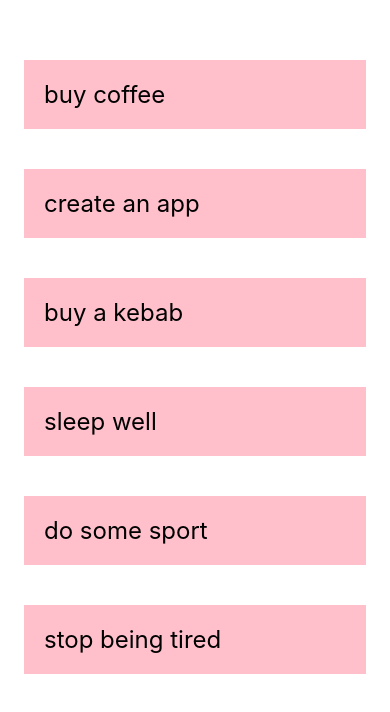
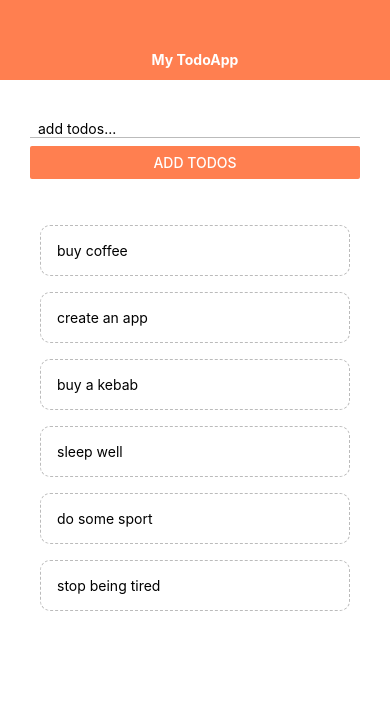
Before and after one commit to bader50/ReactNative-courses, a React Native app: screen / in a window 390 px wide. Shown: the top 712 px of the page. Built offline with nearby package versions, Linux system fonts and the light colour scheme.

Commit message:
todo App done with textInput button and todos list display working well and without fixing the FlatList ScrollView

```diff
--- a/App.js
+++ b/App.js
@@ -1,5 +1,8 @@
 import React, {useState} from 'react';
 import { StyleSheet, Text, View, ScrollView, FlatList, TouchableOpacity } from 'react-native';
+import AddTodos from './components/AddTodos';
+import Header from './components/Header';
+import TodosItem from './components/TodosItem';
 
 export default function App() {
   const [todos , setTodos] = useState([
@@ -12,22 +15,37 @@ export default function App() {
   ]);
 
   const pressHandler = (id) => {
-    setTodos((prevPeople)=> {
-      return prevPeople.filter((person)=>(person.id != id))
+    setTodos((prevTodos)=> {
+      return prevTodos.filter((todo)=>(todo.id != id))
+    })
+  }
+
+  const submitHandler = (text) => {
+    setTodos((prevTodos) => {
+      return [
+        {text: text, id: Math.random().toString()},
+        ...prevTodos
+      ];
     })
   }
 
   return (
     <View style={styles.container}>
+      {/* Header */}
+      <Header/>
+        <View style={styles.content}>
+        {/* to form */}
+        <AddTodos submitHandler ={submitHandler}/>
+          <View style={styles.list}>
             <FlatList
               keyExtractor={ (item) => item.id}
               data={todos}
               renderItem={({item}) => (
-          <TouchableOpacity onPress={()=> pressHandler(item.id)}>
-            <Text style={styles.text}>{item.text}</Text>
-          </TouchableOpacity>
+                <TodosItem item={item} pressHandler={pressHandler} />
               )}
             />
+          </View>
+        </View>
 
       {/* <ScrollView>
         {people.map(item => (
@@ -44,20 +62,13 @@ const styles = StyleSheet.create({
   container: {
     flex: 1,
     backgroundColor: '#fff',
-    marginTop:40,
-    paddingHorizontal:4,
     // alignItems: 'center',
     // justifyContent: 'center',
   },
   list: {
-    backgroundColor:'pink',
-    padding:20,
-    marginTop:20,
+    paddingHorizontal:40,
   },
-  text:{
-    fontSize:24,
-    backgroundColor:'pink',
-    padding:20,
-    margin:20,
+  content:{
+    marginTop:10,
   },
 });
--- /dev/null
+++ b/components/AddTodos.js
@@ -0,0 +1,36 @@
+import React, {useState} from 'react';
+import { StyleSheet, Text, View, TextInput, Button } from 'react-native';
+
+export default function AddTodos ({submitHandler}) {
+
+    const [todo, setTodo] = useState('');
+
+    const changeHandler = (val) => {
+        setTodo(val)
+    }
+
+    return (
+        <View style={styles.form}>
+            <TextInput
+                style={styles.input}
+                placeholder="add todos..."
+                onChangeText={changeHandler}
+                value={todo}
+            />
+            <Button onPress={()=> {submitHandler(todo); setTodo('')}} title='add todos' color='coral' />
+        </View>
+    )
+}
+
+const styles = StyleSheet.create({
+    input: {
+        borderBottomWidth:1,
+        borderColor:"#bbb",
+        marginBottom:8,
+        paddingHorizontal:8,
+
+    },
+    form:{
+        margin:30,
+    },
+})
--- /dev/null
+++ b/components/Header.js
@@ -0,0 +1,26 @@
+import React from 'react';
+import { StyleSheet, Text, View } from 'react-native';
+
+export default function Header (){
+   return(
+   <View style={styles.header}>
+        <Text style={styles.text}>
+            My TodoApp
+        </Text>
+    </View>
+   )}
+
+const styles = StyleSheet.create({
+    header : {
+        backgroundColor: 'coral',
+        paddingTop:38,
+        height:80,
+        justifyContent:"center",
+    },
+
+    text : {
+        fontWeight:"bold",
+        color: '#fff',
+        textAlign:"center",
+    },
+});
--- /dev/null
+++ b/components/TodosItem.js
@@ -0,0 +1,21 @@
+import React from 'react';
+import { StyleSheet, Text, TouchableOpacity } from 'react-native';
+
+export default function TodosItem ({item, pressHandler}){
+    return(
+        <TouchableOpacity onPress={()=> pressHandler(item.id)}>
+            <Text style={styles.item}>{item.text}</Text>
+        </TouchableOpacity>
+    )
+}
+
+const styles = StyleSheet.create({
+    item: {
+        borderWidth:1,
+        borderColor:"#bbb",
+        borderStyle:"dashed",
+        borderRadius:10,
+        marginTop:16,
+        padding:16,
+    },
+})
```
Lines whose indentation alone changed are shown as unchanged.
